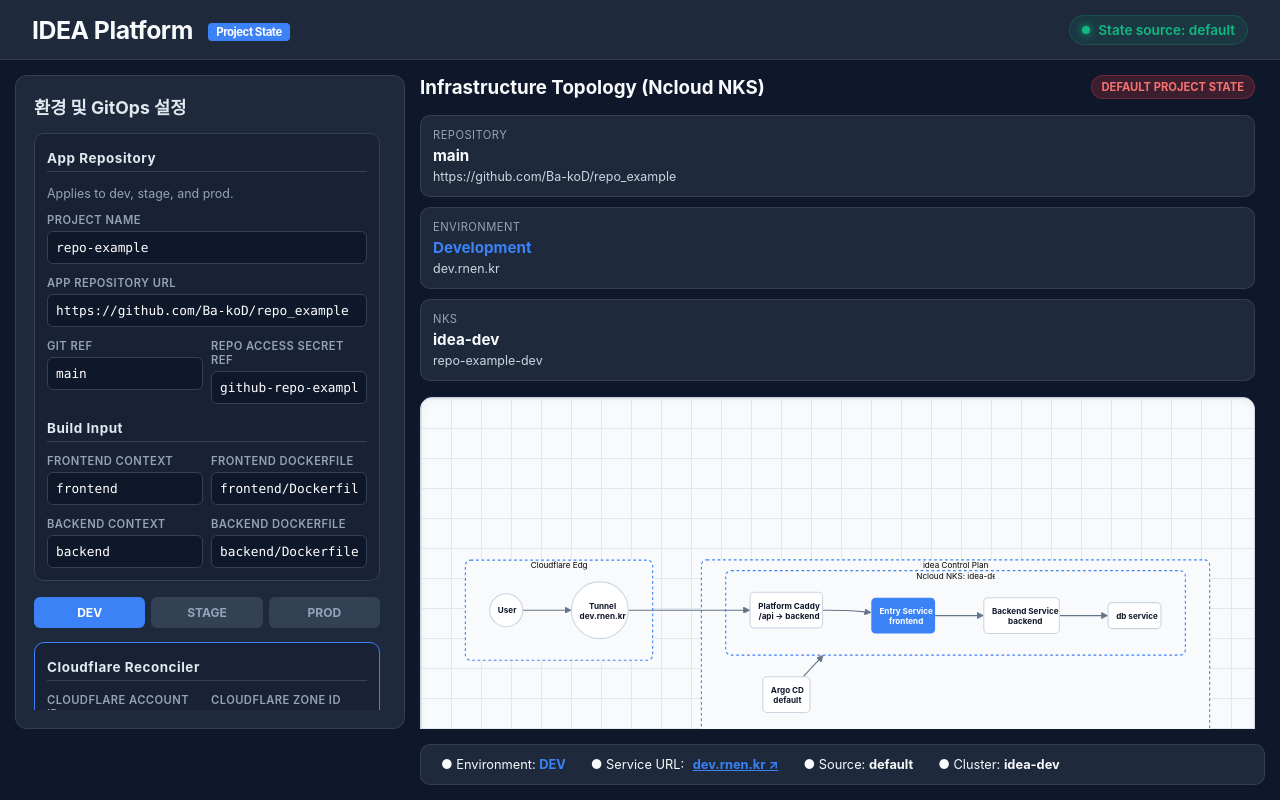
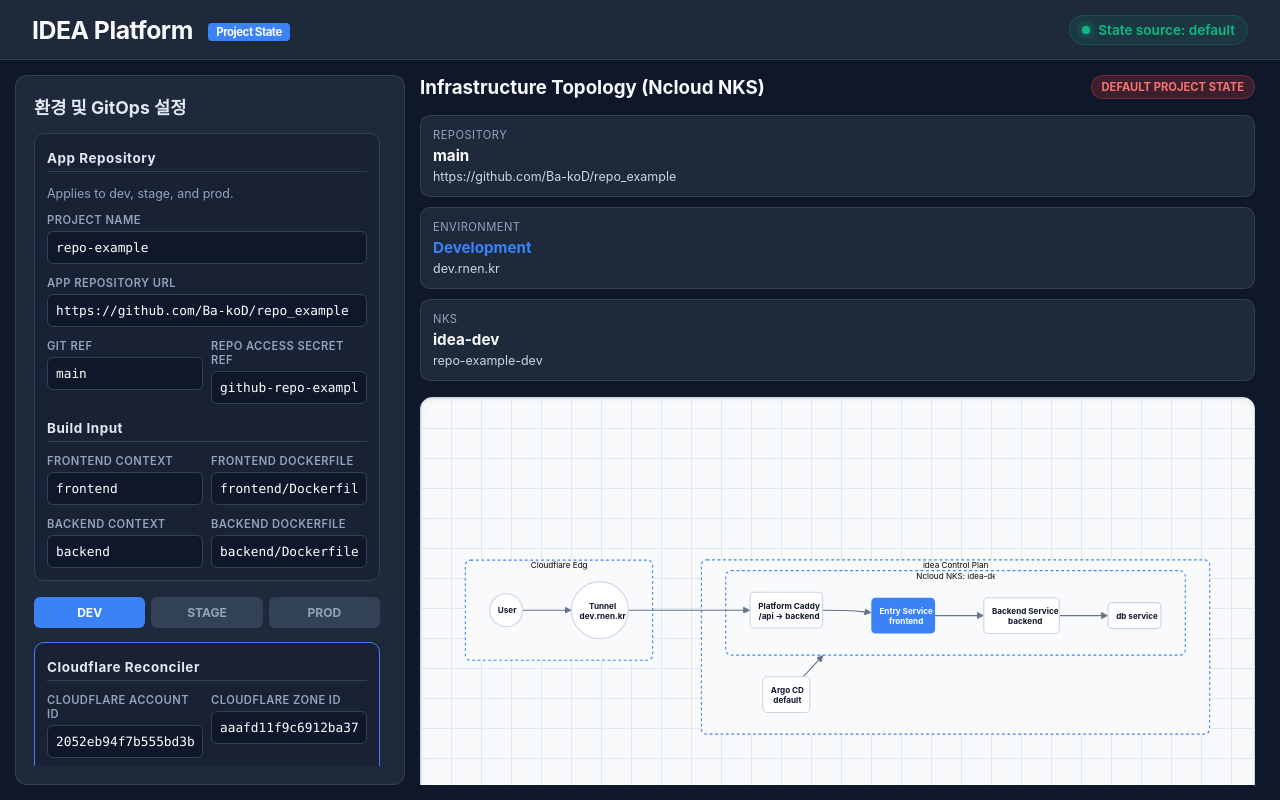
Before and after one commit to Ba-koD/idea, a React (Create React App) app in the folder frontend/: page / in a window 1280 px wide. Built offline with nearby package versions, Linux system fonts and the light colour scheme; no server answers.

Commit message:
refactor: change layout from grid to flex for content and sidebar, improving responsiveness

```diff
--- a/frontend/src/App.css
+++ b/frontend/src/App.css
@@ -110,19 +110,16 @@
 }
 
 .content-layout {
-  display: grid;
-  grid-template-columns: 420px minmax(0, 1fr);
-  grid-template-rows: minmax(0, 1fr) auto;
+  display: flex;
   flex: 1;
   padding: 15px;
   gap: 15px;
   overflow: hidden;
-  align-items: stretch;
   min-width: 0;
 }
 
 .sidebar {
-  width: 100%;
+  width: 420px;
   background: var(--card-bg);
   padding: 18px;
   border-radius: 12px;
@@ -130,9 +127,6 @@
   display: flex;
   flex-direction: column;
   overflow: hidden;
-  grid-column: 1;
-  grid-row: 1;
-  height: 100%;
   min-height: 0;
   min-width: 0;
 }
@@ -427,13 +421,12 @@
 }
 
 .main-view {
+  flex: 1;
   display: flex;
   flex-direction: column;
   gap: 16px;
   overflow-y: auto;
   padding-right: 10px;
-  grid-column: 2;
-  grid-row: 1;
   min-height: 0;
   min-width: 0;
 }
@@ -581,8 +574,6 @@
   font-size: 0.8rem;
   border-radius: 10px;
   border: 1px solid var(--border-color);
-  grid-column: 2;
-  grid-row: 2;
   min-width: 0;
 }
 
@@ -605,12 +596,8 @@
 }
 
 @media (max-width: 1360px) {
-  .content-layout {
-    grid-template-columns: 390px minmax(0, 1fr);
-  }
-
   .sidebar {
-    width: 100%;
+    width: 390px;
   }
 
   .topology-summary {
@@ -629,14 +616,12 @@
   }
 
   .content-layout {
-    display: flex;
     flex-direction: column;
     overflow: visible;
   }
 
   .sidebar {
     width: auto;
-    height: auto;
   }
 
   .main-view {
--- a/frontend/src/App.js
+++ b/frontend/src/App.js
@@ -1352,7 +1352,6 @@
               <div ref={logEndRef} />
             </div>
           </div>
-        </main>
 
           <div className="status-bar">
             <p>
@@ -1389,6 +1388,7 @@
               </p>
             )}
           </div>
+        </main>
       </div>
     </div>
   );
```
Lines whose indentation alone changed are shown as unchanged.
